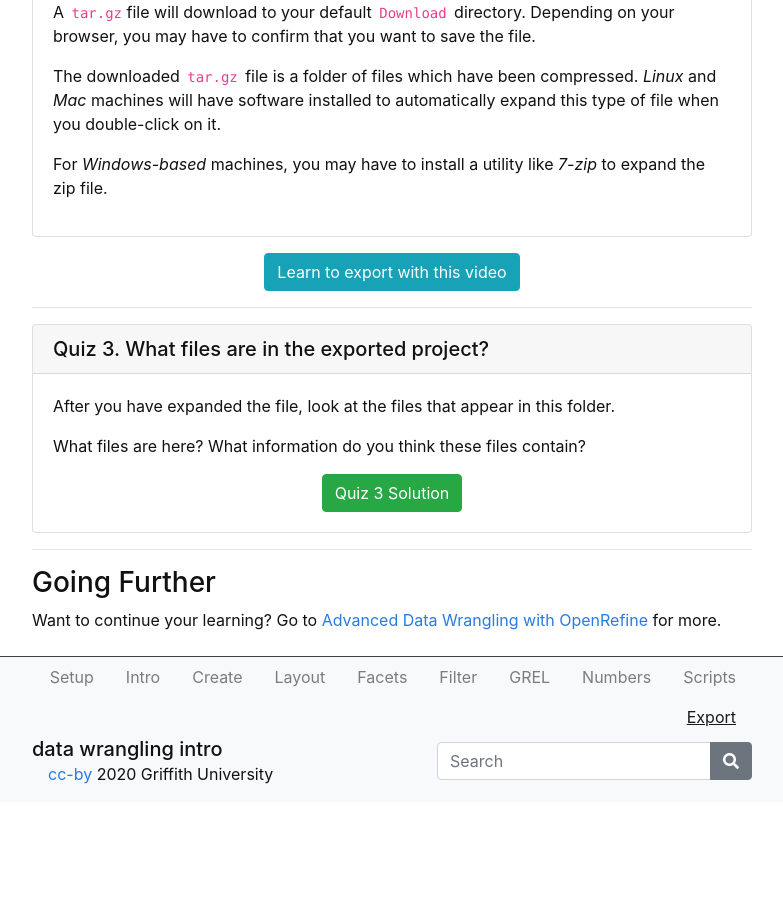
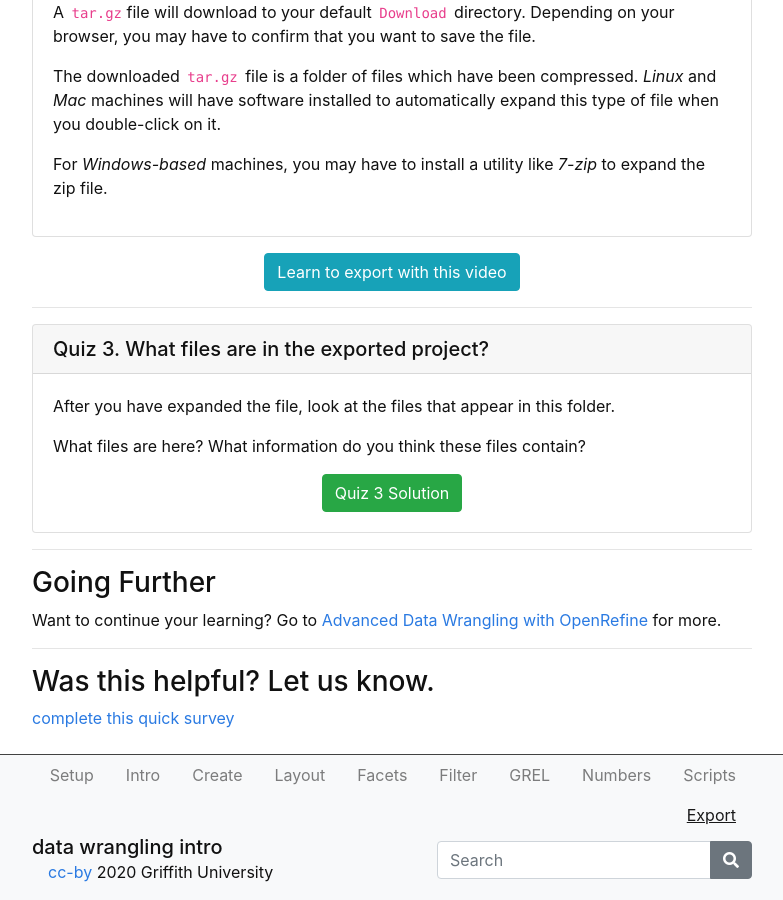
Before and after one commit to GULibrarySandbox/intro-data-wrangle, a Jekyll site: the page built from content/9-lesson.md, in a window 1280 px wide and 900 px high, scrolled down 963 px. Shown: the whole window, without its empty margins (248-1031 px from the left). Built offline with Jekyll 4.4.1, drawn with Linux system fonts in a browser that asks for light colours; before the commit the page ends 1765 px from its top, so only the background shows below that.

Commit message:
Update 9-lesson.md

```diff
--- a/content/9-lesson.md
+++ b/content/9-lesson.md
@@ -56,3 +56,9 @@ What files are here? What information do you think these files contain?
 ### Going Further
 
 Want to continue your learning?  Go to [Advanced Data Wrangling with OpenRefine](https://griffithunilibrary.github.io/Advanced-data-wrangle/) for more.
+
+----
+
+### Was this helpful? Let us know.
+
+[complete this quick survey](https://prodsurvey.rcs.griffith.edu.au/prodls200/index.php/589544?FeedbackSource=IntroOpenRefineWorkshopLink&Discipline=Research&Client=&newtest=Y)
```
